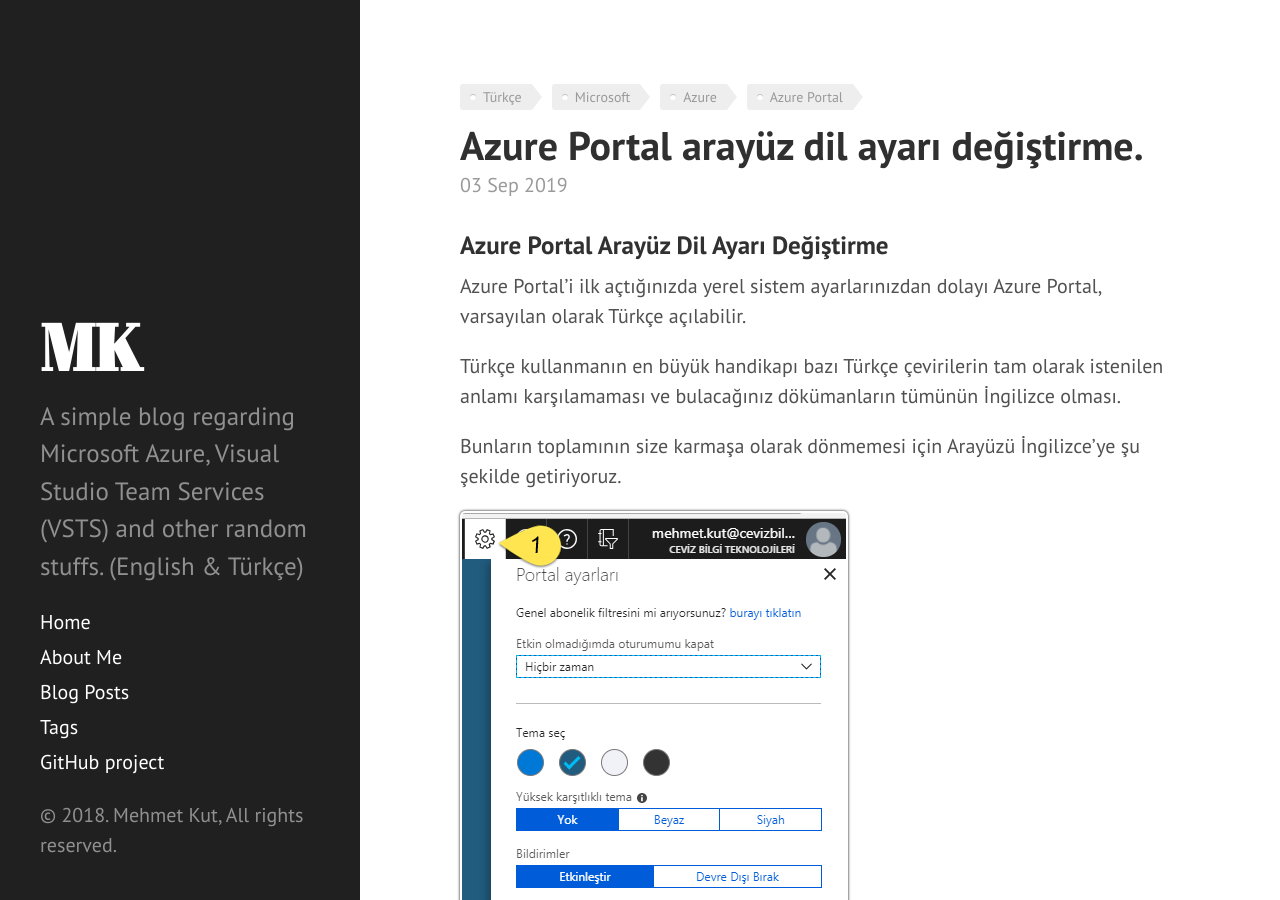
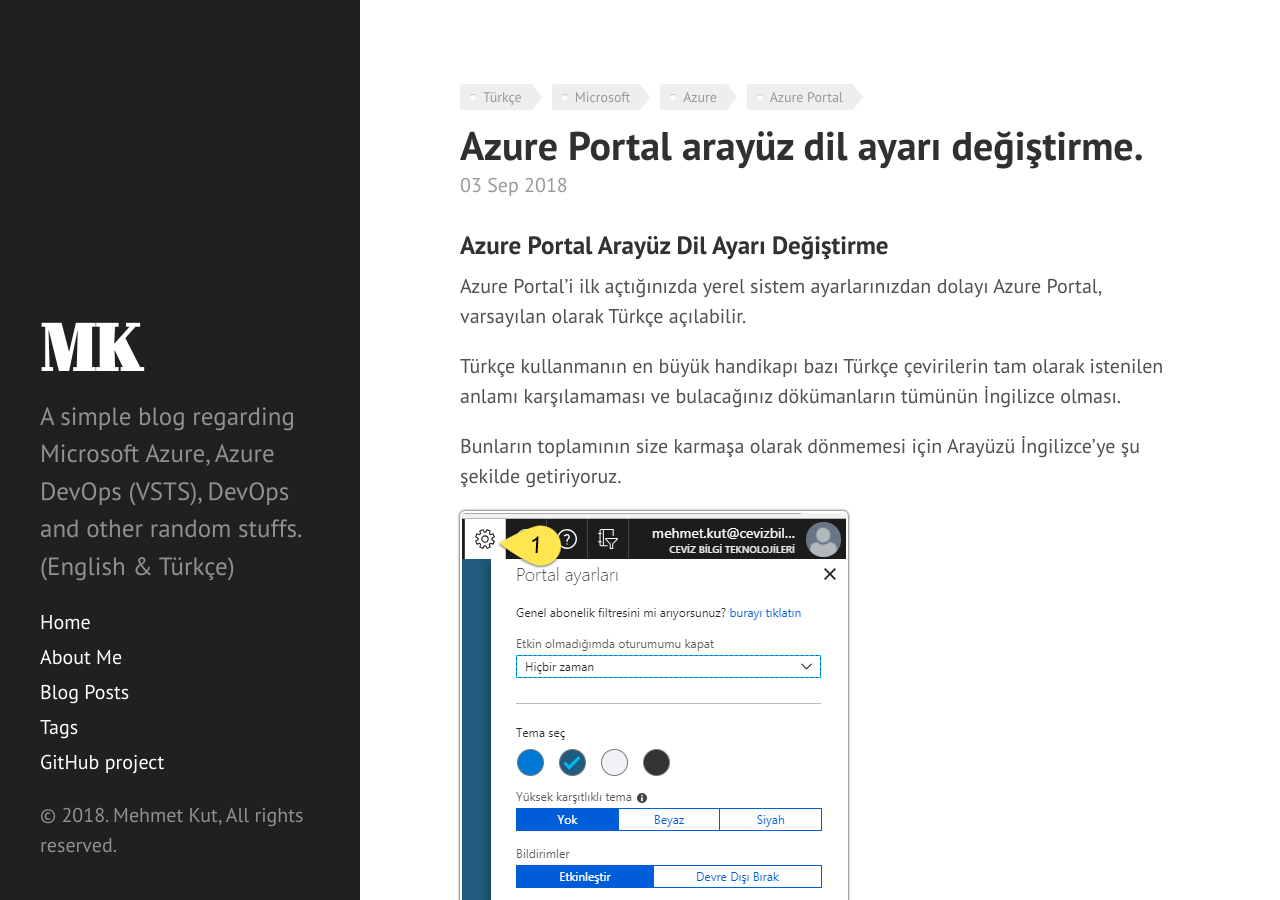
Before and after one commit to mehmetkut/mehmetkut.github.io, a Jekyll site: the page built from _posts/2018-09-03-azure-portal-arayuz-dil-ayari-tr.md, in a window 1280 px wide and 900 px high. Built offline with Jekyll 4.4.1, drawn with Linux system fonts in a browser that asks for light colours; comment, search, counter and statistics services are not loaded.

Commit message:
VSTS to Azure DevOps renaming

```diff
--- a/_config.yml
+++ b/_config.yml
@@ -8,7 +8,7 @@ permalink:        pretty
 # Setup
 title:            MK
 tagline:          'Simplicity is the ultimate sophistication.'
-description:      'A simple blog regarding Microsoft Azure, Visual Studio Team Services (VSTS) and other random stuffs. (English & Türkçe)'
+description:      'A simple blog regarding Microsoft Azure, Azure DevOps (VSTS), DevOps and other random stuffs. (English & Türkçe)'
 url:              https://mehmetkut.com/
 baseurl:          /
 
```
Also changed, not shown: _posts/2018-07-27-azure-devops-tr.md (added, +33 -0 lines), _posts/2018-09-03-azure-portal-arayuz-dil-ayari-tr.md (renamed from _posts/2019-09-03-azure-portal-arayuz-dil-ayari-tr.md), _posts/2018-09-04-visual-studio-team-services-ozellik-karsilastirmasi-tr.md (renamed from _posts/2019-09-04-visual-studio-team-services-ozellik-karsilastirmasi-tr.md).
